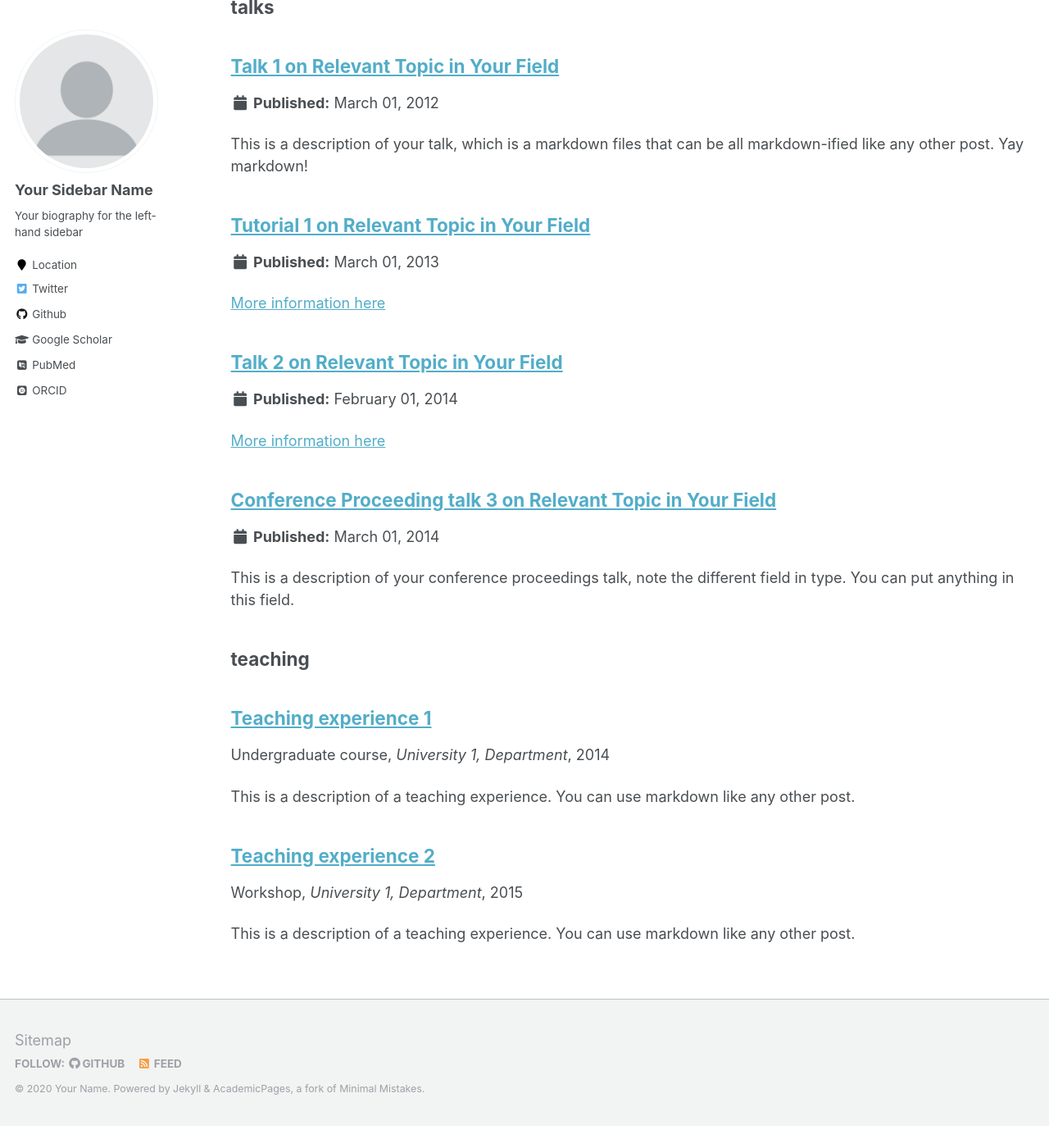
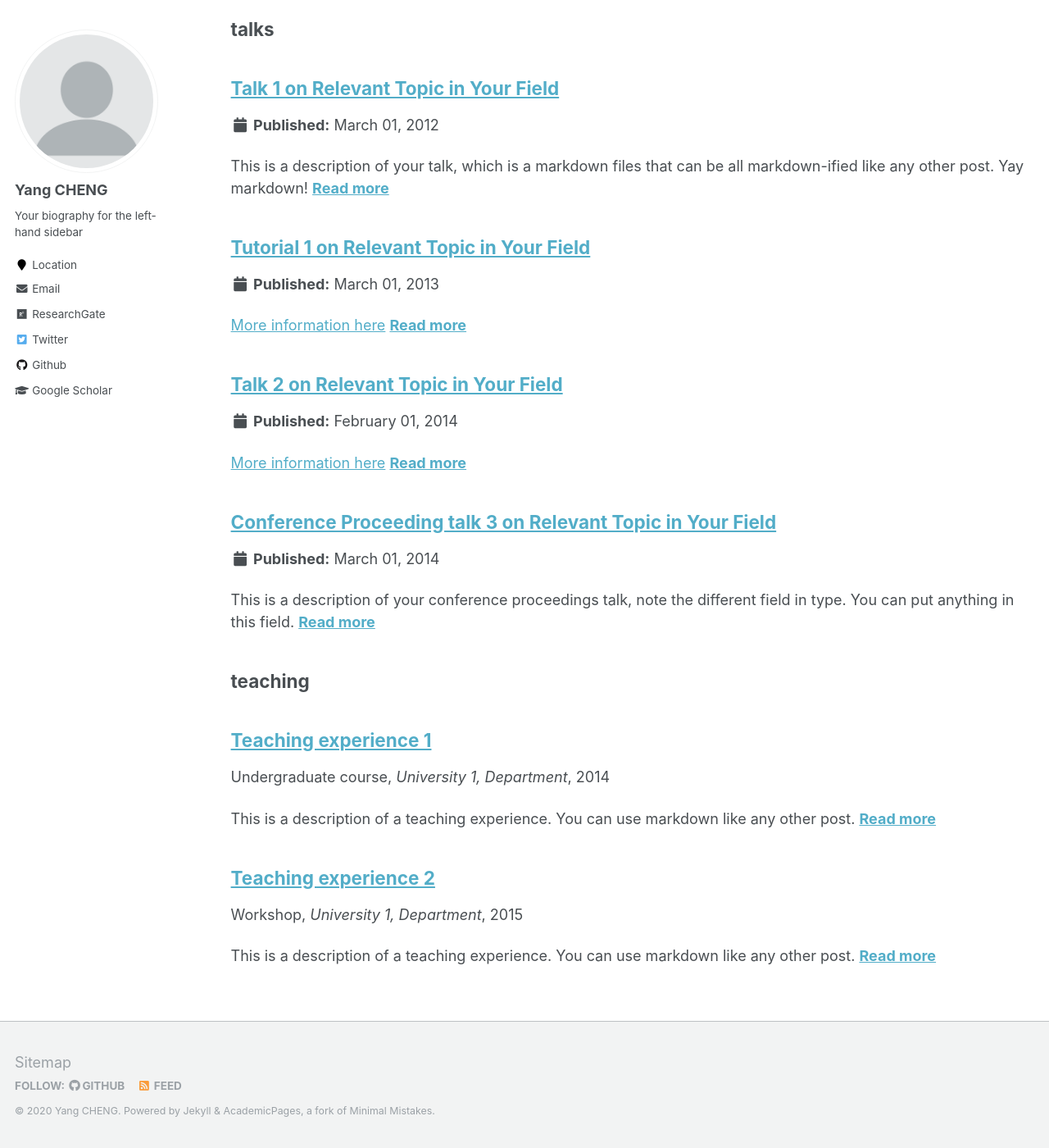
Before and after one commit to NEWPLAN/newplan.github.io, a Jekyll site: the page built from _pages/sitemap.md, in a window 1280 px wide and 1400 px high, scrolled down 4830 px. Shown: the whole window at 82% size. Built offline with Jekyll 4.4.1, drawn with Linux system fonts in a browser that asks for light colours; some web fonts are replaced; before the commit the page ends 6203 px from its top, so only the background shows below that; some of the changed text lies outside the part shown.

Commit message:
Update _config.yml

```diff
--- a/_config.yml
+++ b/_config.yml
@@ -7,18 +7,18 @@
 
 # Site Settings
 locale                   : "en-US"
-title                    : "Your Name / Site Title"
+title                    : "Yang CHENG/ 程 阳"
 title_separator          : "-"
-name                     : &name "Your Name"
-description              : &description "personal description"
-url                      : https://academicpages.github.io # the base hostname & protocol for your site e.g. "https://mmistakes.github.io"
+name                     : &name "Yang CHENG"
+description              : &description "Ph.D. student in Computer Science"
+url                      : https://nweplan.github.io # the base hostname & protocol for your site e.g. "https://mmistakes.github.io"
 baseurl                  : "" # the subpath of your site, e.g. "/blog"
-repository               : "academicpages/academicpages.github.io"
+repository               : "NEWPLAN/nweplan.github.io"
 teaser                   :  # filename of teaser fallback teaser image placed in /images/, .e.g. "500x300.png"
 breadcrumbs              : false # true, false (default)
 words_per_minute         : 160
 future                   : true
-read_more                : "disabled" # if enabled, adds "Read more" links to excerpts
+read_more                : "enabled" # if enabled, adds "Read more" links to excerpts
 talkmap_link             : false #change to true to add link to talkmap on talks page
 comments:
   provider               : # false (default), "disqus", "discourse", "facebook", "google-plus", "staticman", "custom"
@@ -80,15 +80,15 @@ analytics:
 
 # Site Author
 author:
-  name             : "Your Sidebar Name"
+  name             : "Yang CHENG"
   avatar           : "profile.png"
   bio              : "Your biography for the left-hand sidebar"
   location         : "Location"
   employer         :
-  pubmed           : "https://www.ncbi.nlm.nih.gov/pubmed/?term=john+snow"
-  googlescholar    : "http://yourfullgooglescholarurl.com"
-  email            :
-  researchgate     :  # example: "https://www.researchgate.net/profile/yourprofile"
+  #pubmed           : "https://www.ncbi.nlm.nih.gov/pubmed/?term=john+snow"
+  googlescholar    : "https://scholar.google.com/citations?hl=en&user=c27h8qAAAAAJ"
+  email            :  "newplan001[AT]163[DOT]com"
+  researchgate     :  "https://www.researchgate.net/scientific-contributions/Yang-Cheng-2130363927"
   uri              :
   bitbucket        :
   codepen          :
@@ -96,14 +96,14 @@ author:
   flickr           :
   facebook         :
   foursquare       :
-  github           : "academicpages"
+  github           : "NEWPLAN"
   google_plus      :
   keybase          :
   instagram        :
   impactstory      : #"https://profiles.impactstory.org/u/xxxx-xxxx-xxxx-xxxx"
   lastfm           :
   linkedin         :
-  orcid            : "http://orcid.org/yourorcidurl"
+  #orcid            : "http://orcid.org/yourorcidurl"
   pinterest        :
   soundcloud       :
   stackoverflow    : # http://stackoverflow.com/users/123456/username
```
